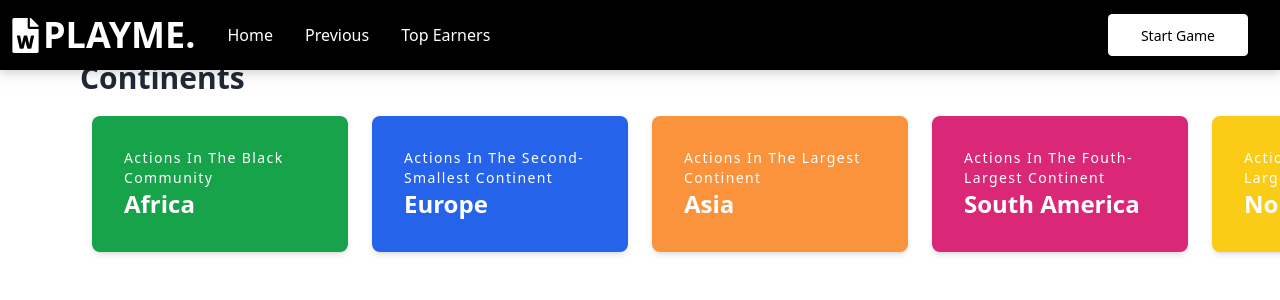
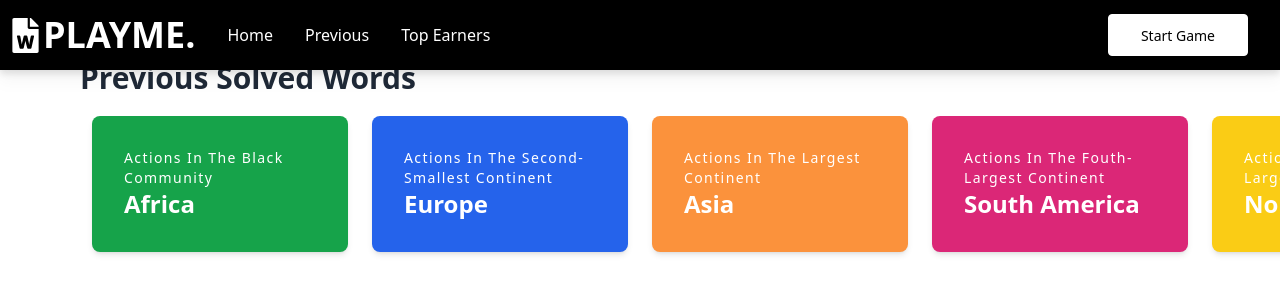
Before and after one commit to kwakyebrilliant/playme, a React (Create React App) app: page /previous in a window 1280 px wide. Shown: the top 300 px of the page. Built offline with nearby package versions, Linux system fonts and the light colour scheme; the HTML template or start-up script is replaced by a standard one.

Commit message:
previous updates

```diff
--- a/src/components/Previous.js
+++ b/src/components/Previous.js
@@ -7,10 +7,10 @@ function Previous() {
         <Navigation />
 
 
-         {/* continents */}
+         {/* Previous solved worlds */}
          <div className="flex flex-col bg-white m-auto pt-10">
         <h1 className="flex py-5 lg:mx-20 md:mx-10 mx-5 font-bold text-3xl text-gray-800">
-                Continents
+                Previous Solved Words
         </h1>
         <div className="flex overflow-x-scroll pb-10 hide-scroll-bar">
             <div className="flex flex-nowrap lg:ml-200 md:ml-20 ml-10 ">
```
